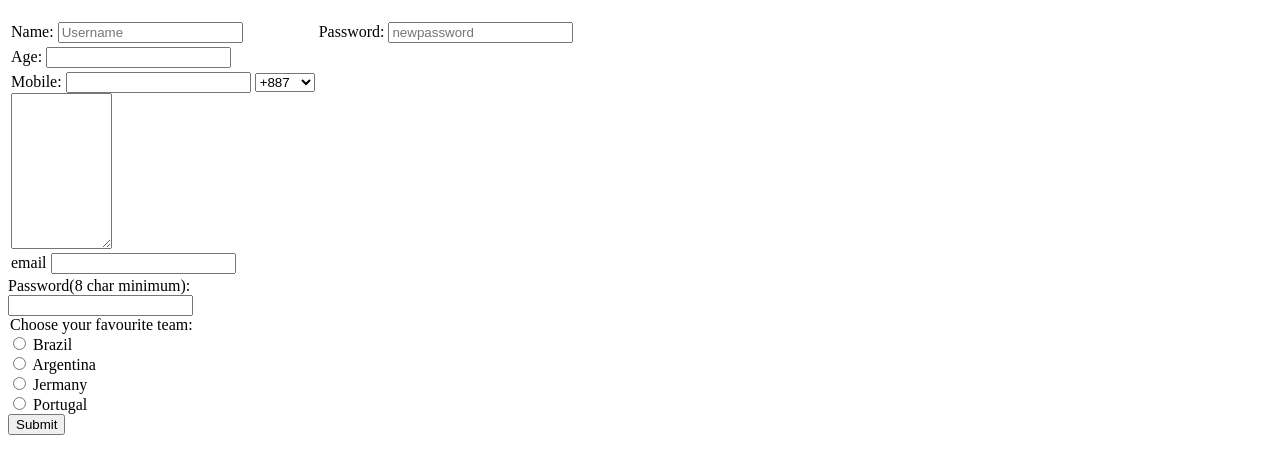
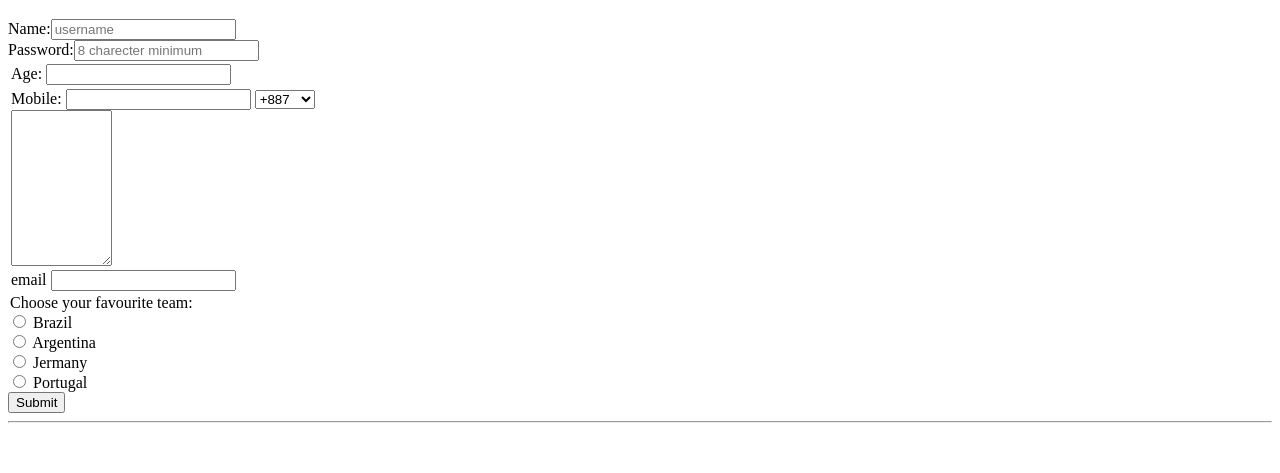
Before and after one commit to sakibpro2003/sakib.github.io, a plain HTML site: page signup.html in a window 1280 px wide. Shown: the part 61-534 px from the top of the page. Drawn offline with Linux system fonts and the light colour scheme.

Commit message:
Update signup.html

```diff
--- a/signup.html
+++ b/signup.html
@@ -5,23 +5,18 @@
     <meta http-equiv="X-UA-Compatible" content="IE=edge">
     <meta name="viewport" content="width=device-width, initial-scale=1.0">
     <title>Signup</title>
+    <link rel="stylesheet" href="css/styles.css">
 </head>
 <body>
   <h1>Please Fill up the form:</h1>
   <table>
-    <tr>
-      <td>
-        <label for="name">Name:</label>
-        <input type="text" placeholder="Username">
-      </td>
-      <td>
-        <label for="password">Password:</label>
-        <input type="password" placeholder="newpassword">
-      </td>
-    </tr>
+    <label for="username">Name:</label>
+    <input type="text" placeholder="username"> <br>
+    <label for="password">Password:</label>
+    <input type="password" placeholder="8 charecter minimum">
     <td>
       <label for="Age:">Age:</label>
-      <input type="number"><br>
+      <input type="number"color ><br>
     </td>
     <tr>
       <td>
@@ -39,7 +34,7 @@
           </select>
         </div>
             <div>
-              <textarea name="name" id="" cols="10" rows="10"></textarea>
+              <textarea name="name" id="" cols="10" rows="10" ></textarea>
             </div>
             <div>
               <label for="email">email</label>
@@ -51,9 +46,6 @@
   </table>
 </div>
 <div>
-  <label for="pass">Password(8 char minimum):</label>
-  <br>
-  <input type="password">
 </div>
 </div>
 <legend>Choose your favourite team:</legend>
@@ -72,6 +64,7 @@
 <label for="Portugal">Portugal</label>
 <div>
   <input type="submit" name="submit" id="submit">
+  <hr>
 </div>
 </body>
 </html>
```
